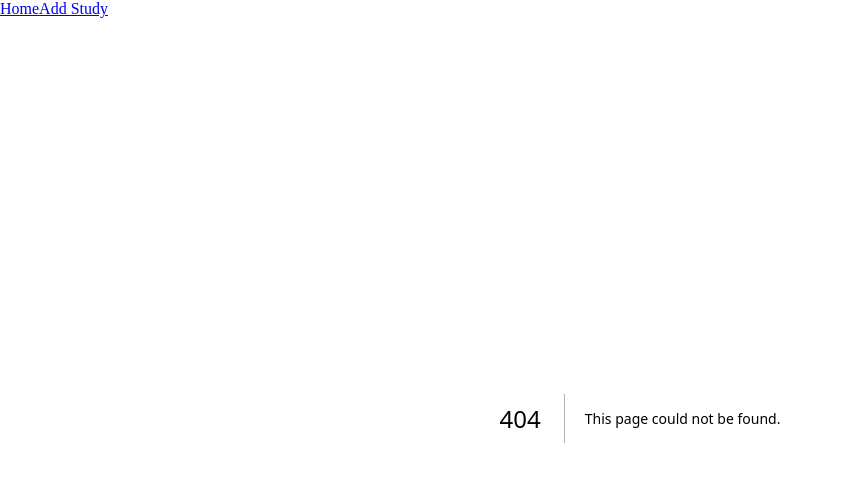
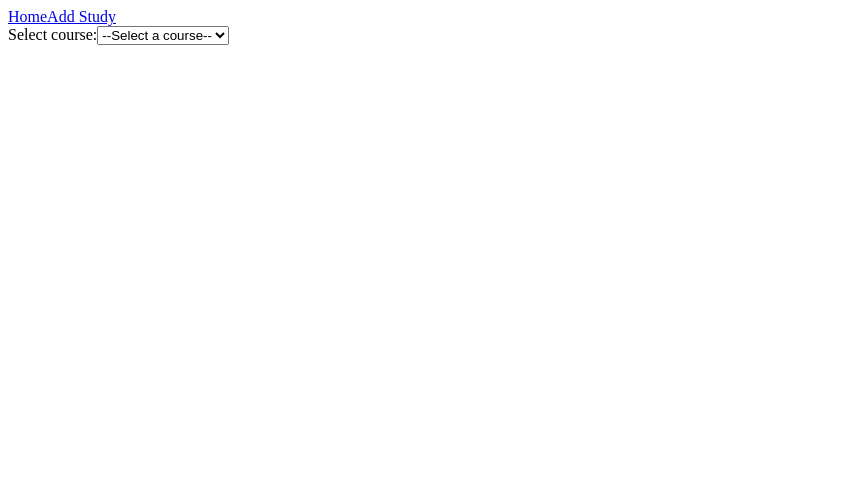
Before and after one commit to Senne-Derom/DevTrack, a Next.js app in the folder Frontend/devtrack/: page /addStudy in a window 1280 px wide. Before the commit this address had no page. Shown: the top 482 px of the page, without its empty margins (0-843 px from the left). Built offline with nearby package versions, Linux system fonts and the light colour scheme.

Commit message:
added addStudy page

```diff
--- /dev/null
+++ b/Frontend/devtrack/app/addStudy/page.tsx
@@ -0,0 +1,7 @@
+import AddStudyEntryOverview from "@/components/addStudy/AddStudyEntryOverview";
+
+export default function addStudyPage() {
+    return (
+        <AddStudyEntryOverview />
+    )
+}
--- a/Frontend/devtrack/components/addStudy/AddStudyEntryOverview.tsx
+++ b/Frontend/devtrack/components/addStudy/AddStudyEntryOverview.tsx
@@ -17,9 +17,12 @@ const AddStudyEntryOverview: React.FC = () => {
                 <select id="courseInput">
                     <option value="">--Select a course--</option>
 
+
                 </select>
 
             </div>
         </form>
     )
 }
+
+export default AddStudyEntryOverview;
```
